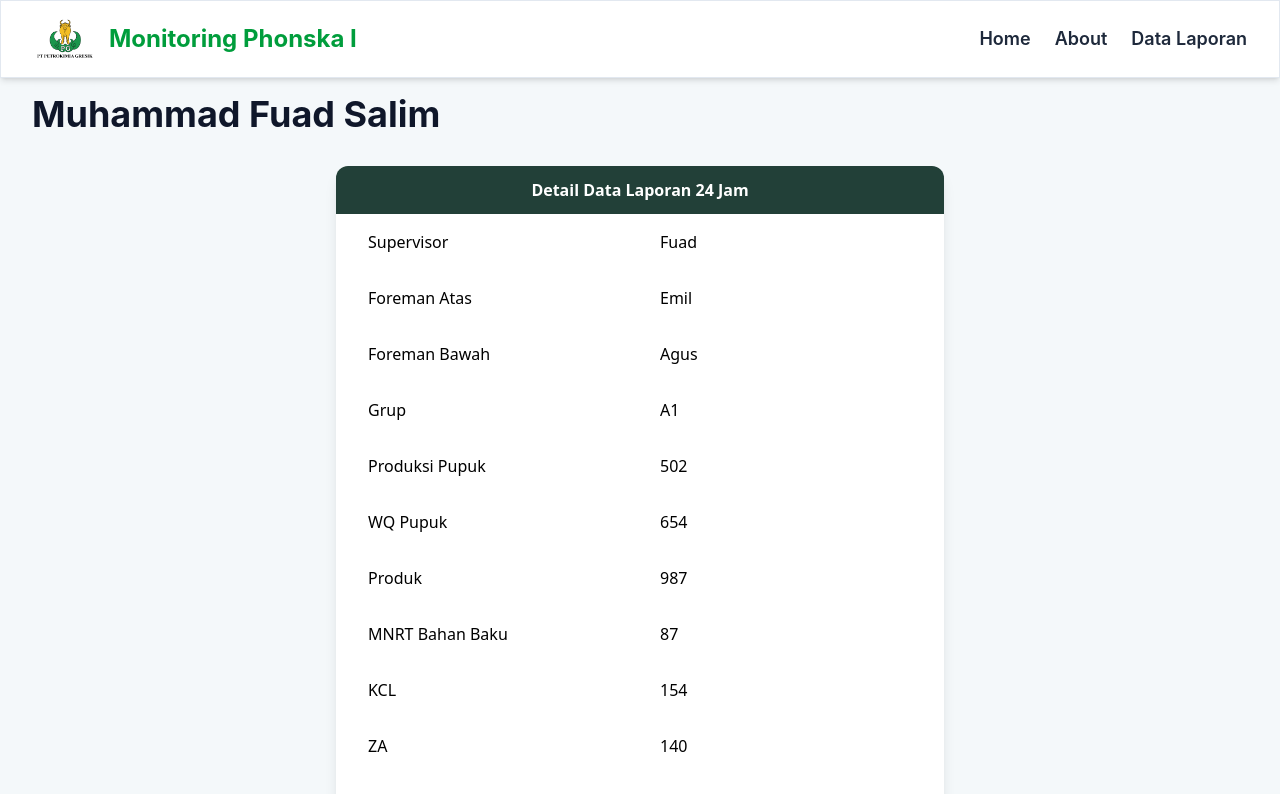
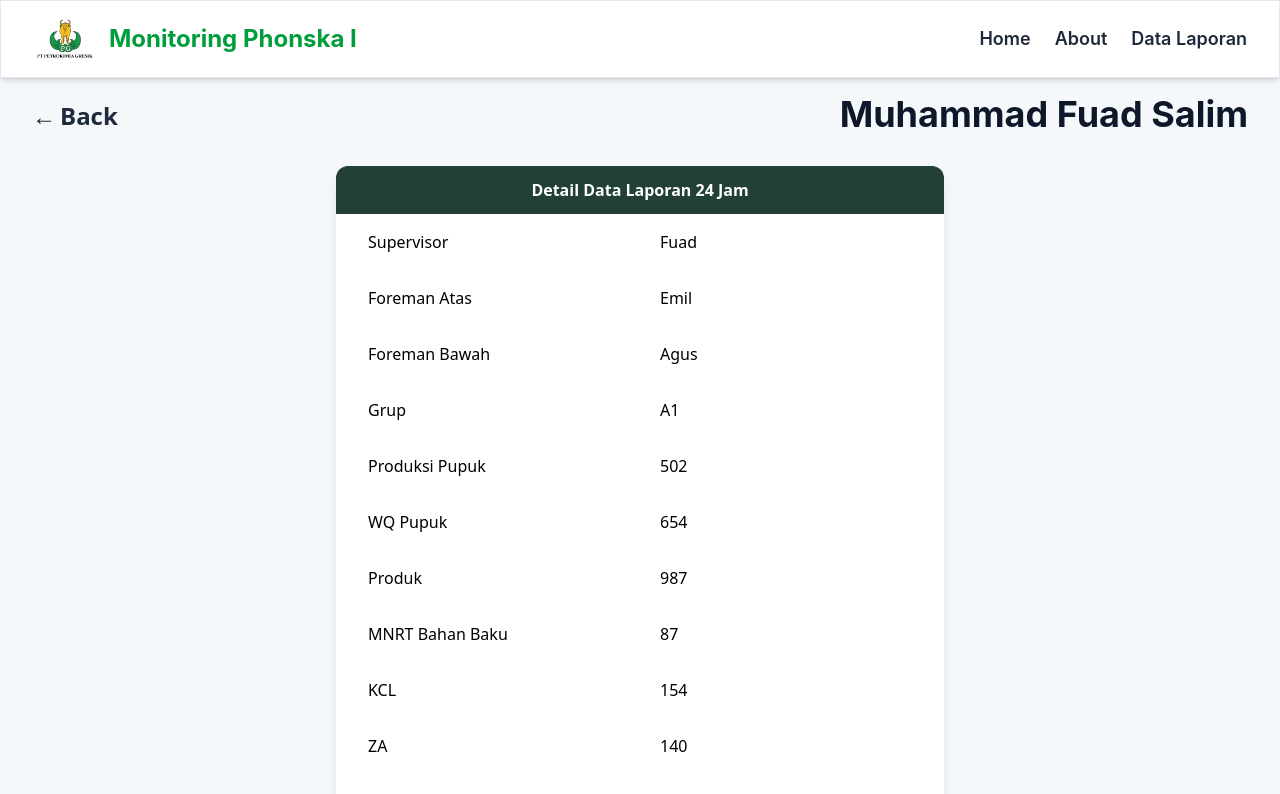
Before and after one commit to mfuadsalim/Phonska-I-React, a React (Create React App) app: page /laporan/laporan24jam/detaillaporan24jam in a window 1280 px wide. Shown: the top 794 px of the page. Built offline with nearby package versions, Linux system fonts and the light colour scheme.

Commit message:
add backbutton at detail 24 jam

```diff
--- a/src/pages/DetailData24Jam.jsx
+++ b/src/pages/DetailData24Jam.jsx
@@ -2,6 +2,7 @@ import React from "react";
 import { Link } from "react-router-dom";
 import Layout from "./Layout";
 import DetailTable from "../components/DetailTable";
+import BackButton from "../components/BackButton";
 
 const DetailData24Jam = () => {
   const data = [
@@ -25,6 +26,7 @@ const DetailData24Jam = () => {
       <div>
         <div className="md:px-8 px-6 md:py-4 py-8">
           <div className="flex items-center justify-between md:mb-2 mb-8">
+            <BackButton />
             <h1 className="md:text-4xl text-lg text-slate-900 font-bold font-[Inter]">
               Muhammad Fuad Salim
             </h1>
```
